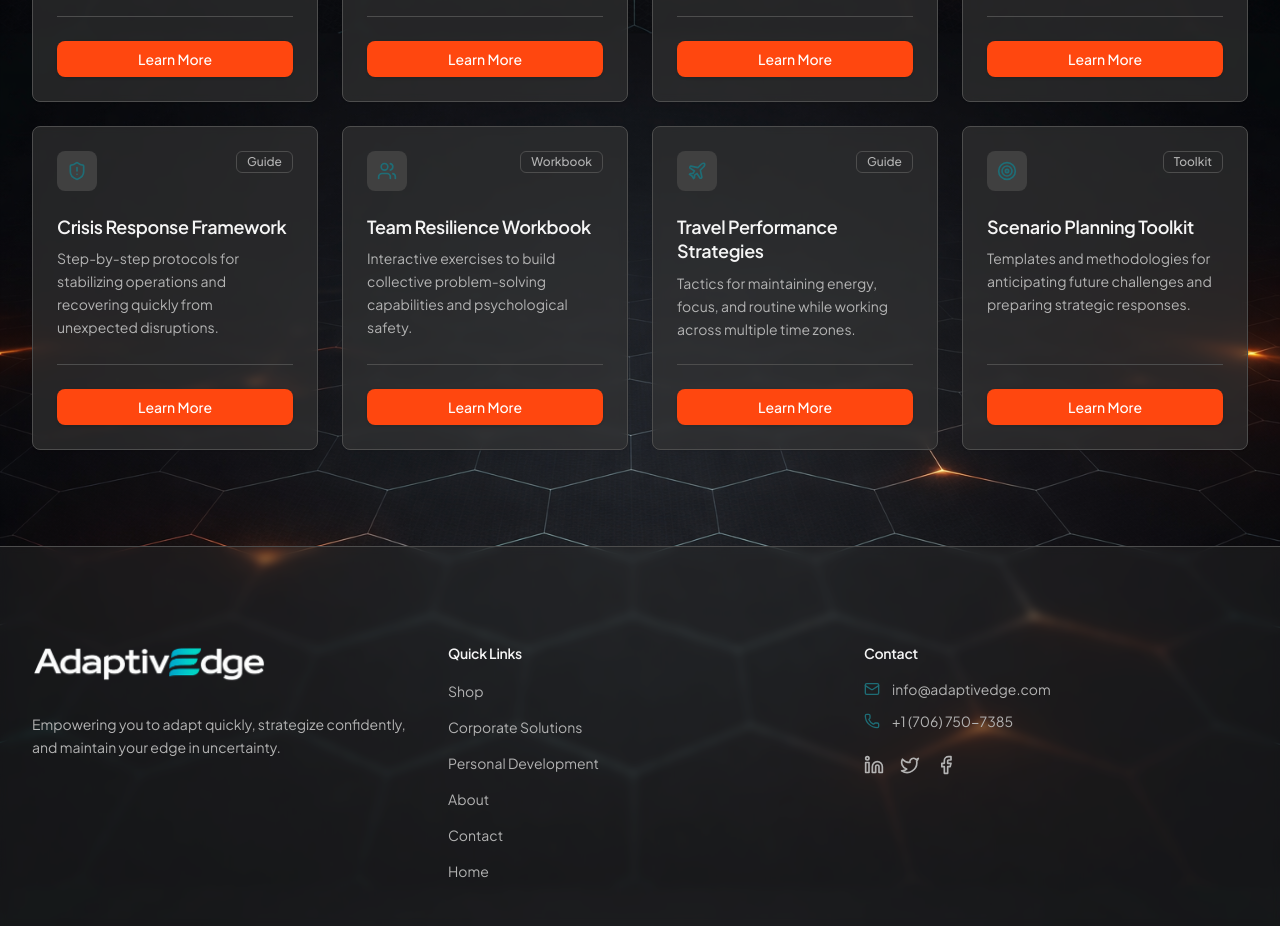
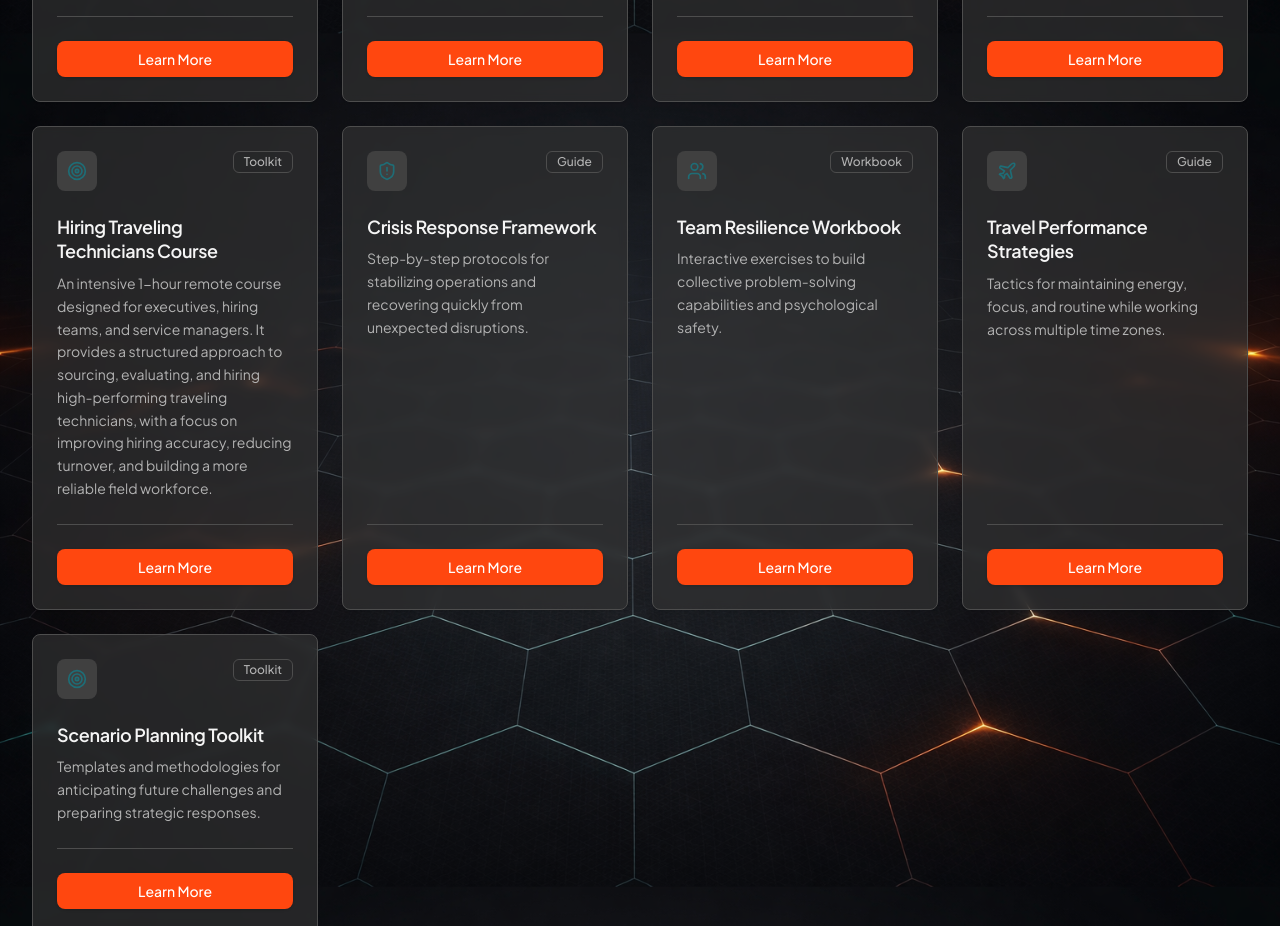
Before and after one commit to erikscomputers/adaptiveEDGE-site, a React (Vite) app: page /shop in a window 1280 px wide. Shown: the part 820-1746 px from the top of the page. Built offline with nearby package versions, Linux system fonts and the light colour scheme; the HTML template or start-up script is replaced by a standard one.

Commit message:
new product

```diff
--- a/src/data/products.js
+++ b/src/data/products.js
@@ -81,6 +81,25 @@ learnPoints: [
   'How high-performing remote workers maintain productivity, clarity, and collaboration across time zones',
 ],
   },
+    {
+    id: 9,
+    slug: 'hiring-traveling-technicians-course',
+    title: 'Hiring Traveling Technicians Course',
+    description: 'An intensive 1-hour remote course designed for executives, hiring teams, and service managers. It provides a structured approach to sourcing, evaluating, and hiring high-performing traveling technicians, with a focus on improving hiring accuracy, reducing turnover, and building a more reliable field workforce.',
+    category: 'Toolkit',
+    price: 498.79,
+    icon: Target,
+
+learnPoints: [
+  'How to identify the exact profile of a high-performing traveling technician based on your operational needs',
+  'A structured framework for sourcing qualified candidates across regional and national talent pools',
+  'How to effectively vet technical skill, reliability, and field-readiness before making hiring decisions',
+  'Methods for assessing soft skills like adaptability, communication, and on-site problem solving',
+  'How to design a hiring process that reduces turnover and improves long-term technician performance',
+  'A repeatable system for comparing candidates objectively to avoid biased or inconsistent decisions',
+  'How executives and hiring teams can build a scalable pipeline for consistently recruiting travel technicians',
+],
+  },
   {
     id: 5,
     slug: 'crisis-response-framework',
```
Also changed, not shown: public/product images/hiring-traveling-technicians-course.jpg (added).
